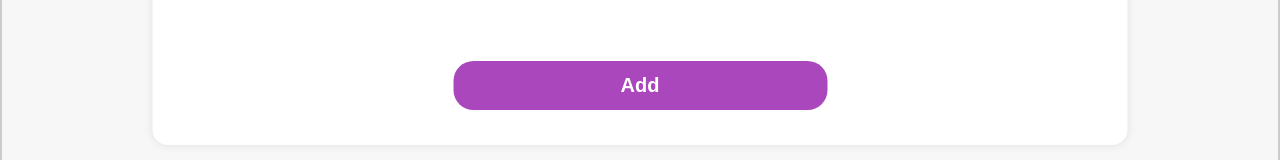
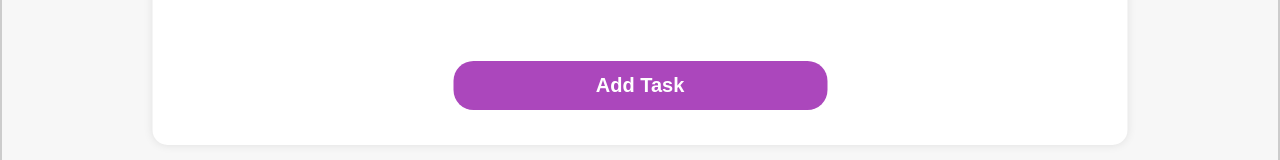
Before and after one commit to mohizzatulhaqi/Todo-List-App-React, a React (Vite) app: page / in a window 1280 px wide. Both pictures are taken after a click on the button "Add Task". Shown: the part 535-695 px from the top of the page. Built offline with nearby package versions, Linux system fonts and the light colour scheme.

Commit message:
feat: add edit task function

```diff
--- a/src/App.css
+++ b/src/App.css
@@ -434,7 +434,7 @@ textarea {
 }
 
 .delete-btn:hover{
-  background: #f80000;
+  background: #FCC7C7;
 }
 
 .cancel-btn:hover{
--- a/src/components/TaskCard.tsx
+++ b/src/components/TaskCard.tsx
@@ -48,8 +48,8 @@ const TaskCard: React.FC<TaskCardProps> = ({ task, onDelete, onEdit }) => {
       <p className={`task-description ${isDone ? "strikethrough" : ""}`}>{task.description}</p>
 
       <div className="task-footer">
-        <p className="task-date">{task.date}</p>
-        <p className="task-time">{task.time}</p>
+        <p className={`task-date ${isDone ? "strikethrough" : ""}`}>{task.date}</p>
+        <p className={`task-time ${isDone ? "strikethrough" : ""}`}>{task.time}</p>
         <input
           type="checkbox"
           className="task-checkbox"
--- a/src/components/TaskForm.tsx
+++ b/src/components/TaskForm.tsx
@@ -1,6 +1,6 @@
 import React, { useState } from "react";
-import CalendarIcon from "/Users/kiki/to-do-list-app-group4/src/assets/calendaricon.png"
-import ClockIcon from "/Users/kiki/to-do-list-app-group4/src/assets/clockicon.png"
+import CalendarIcon from "/Users/kiki/to-do-list-app-group4/src/assets/calendaricon.png";
+import ClockIcon from "/Users/kiki/to-do-list-app-group4/src/assets/clockicon.png";
 
 interface Task {
   name: string;
@@ -12,16 +12,18 @@ interface Task {
 interface TaskFormProps {
   addTask: (task: Task) => void;
   onClose: () => void;
+  editTaskData ? : Task | null;
 }
 
 const TaskForm: React.FC < TaskFormProps > = ({
     addTask,
-        onClose
+    onClose,
+    editTaskData
   }) => {
-        const [taskName, setTaskName] = useState("");
-        const [taskDescription, setTaskDescription] = useState("");
-        const [taskDate, setTaskDate] = useState("");
-        const [taskTime, setTaskTime] = useState("");
+    const [taskName, setTaskName] = useState(editTaskData ? editTaskData.name : "");
+    const [taskDescription, setTaskDescription] = useState(editTaskData ? editTaskData.description : "");
+    const [taskDate, setTaskDate] = useState(editTaskData ? editTaskData.date : "");
+    const [taskTime, setTaskTime] = useState(editTaskData ? editTaskData.time : "");
 
     const handleSubmit = (event: React.FormEvent) => {
       event.preventDefault();
@@ -32,17 +34,14 @@ const TaskForm: React.FC < TaskFormProps > = ({
           date: taskDate,
           time: taskTime
         });
-                setTaskName("");
-                setTaskDescription("");
-                setTaskDate("");
-                setTaskTime("");
+        onClose();
       }
     };
 
   return (
     <div className="task-form">
       <div className="task-form-header">
-            <span>Task Form</span>
+        <span>{editTaskData ? "Edit Task" : "Task Form"}</span>
         <button className="close-button" onClick={onClose}>✖</button>
       </div>
       <form onSubmit={handleSubmit}>
@@ -92,7 +91,7 @@ const TaskForm: React.FC < TaskFormProps > = ({
         </label>
 
         <button type="submit" className="submit-button">
-          Add
+          {editTaskData ? "Update Task" : "Add Task"}
         </button>
       </form>
     </div>
--- a/src/components/TodoList.tsx
+++ b/src/components/TodoList.tsx
@@ -13,16 +13,49 @@ interface Task {
 
 const TodoList: React.FC = () => {
     const [showForm, setShowForm] = useState(false);
-    const [tasks, setTasks] = useState < Task[] > ([]);
+    const [tasks, setTasks] = useState < Task[] > (() => {
+      const savedTasks = localStorage.getItem("tasks");
+      return savedTasks ? JSON.parse(savedTasks) : [];
+    });
+
+    const [editTask, setEditTask] = useState < Task | null > (null);
+    const [editIndex, setEditIndex] = useState < number | null > (null);
 
     const toggleForm = () => {
       setShowForm(!showForm);
+      setEditTask(null);
+      setEditIndex(null);
     };
 
     const addTask = (task: Task) => {
-      setTasks([...tasks, task]);
-      console.log("Task added:", task);
+      if (editIndex !== null) {
+        // Edit task yang sudah ada
+        const updatedTasks = tasks.map((t, index) =>
+          index === editIndex ? task : t
+        );
+        setTasks(updatedTasks);
+        localStorage.setItem("tasks", JSON.stringify(updatedTasks));
+      } else {
+        // Tambah task baru
+        const updatedTasks = [...tasks, task];
+        setTasks(updatedTasks);
+        localStorage.setItem("tasks", JSON.stringify(updatedTasks));
+      }
       setShowForm(false);
+      setEditTask(null);
+      setEditIndex(null);
+    };
+
+    const deleteTask = (indexToDelete: number) => {
+      const updatedTasks = tasks.filter((_, index) => index !== indexToDelete);
+      setTasks(updatedTasks);
+      localStorage.setItem("tasks", JSON.stringify(updatedTasks));
+    };
+
+    const handleEditTask = (task: Task, index: number) => {
+      setEditTask(task);
+      setEditIndex(index);
+      setShowForm(true);
     };
 
     const today = new Date().toLocaleDateString("en-GB", {
@@ -34,20 +67,10 @@ const TodoList: React.FC = () => {
 
     const greeting = () => {
       const hour = new Date().getHours();
-
-      if (hour >= 0 && hour < 12) {
-        return "Good Morning! ☀️"
-      } else if (hour > 12 && hour < 18) {
-        return "Good Afternoon! 🌤️"
-      } else {
-        return "Good Evening! 🌙"
-      }
-    }
-
-    const deleteTask = (indexToDelete: number) => {
-      setTasks(tasks.filter((_, index) => index !== indexToDelete));
+      if (hour >= 0 && hour <= 12) return "Good Morning! ☀️";
+      if (hour > 12 && hour < 18) return "Good Afternoon! 🌤️";
+      return "Good Evening! 🌙";
     };
-
 
   return (
   <div className="container">
@@ -83,13 +106,13 @@ const TodoList: React.FC = () => {
       <br />
 
       {showForm &&
-      <TaskForm addTask={addTask} onClose={toggleForm} />}
+      <TaskForm addTask={addTask} onClose={toggleForm} editTaskData={editTask} />}
 
       <div className="task-list-container">
         <div className="task-list">
           {tasks.map((task, index) => (
           <TaskCard key={index} task={task} onDelete={()=> deleteTask(index)}
-            onEdit={() => console.log("Edit task:", task.name)}
+            onEdit={() => handleEditTask(task, index)}
             />
             ))}
         </div>
```
Lines whose indentation alone changed are shown as unchanged.
